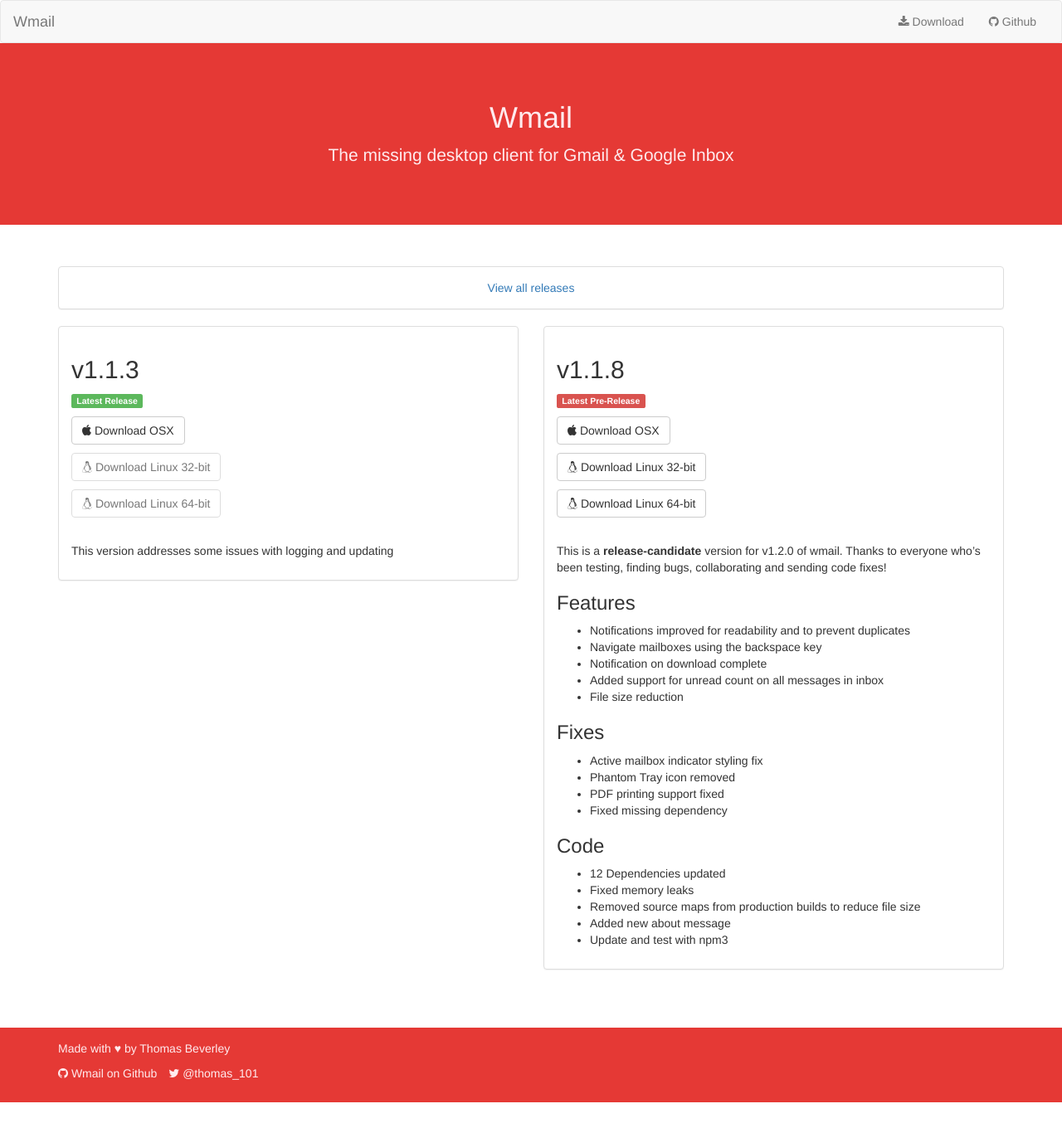
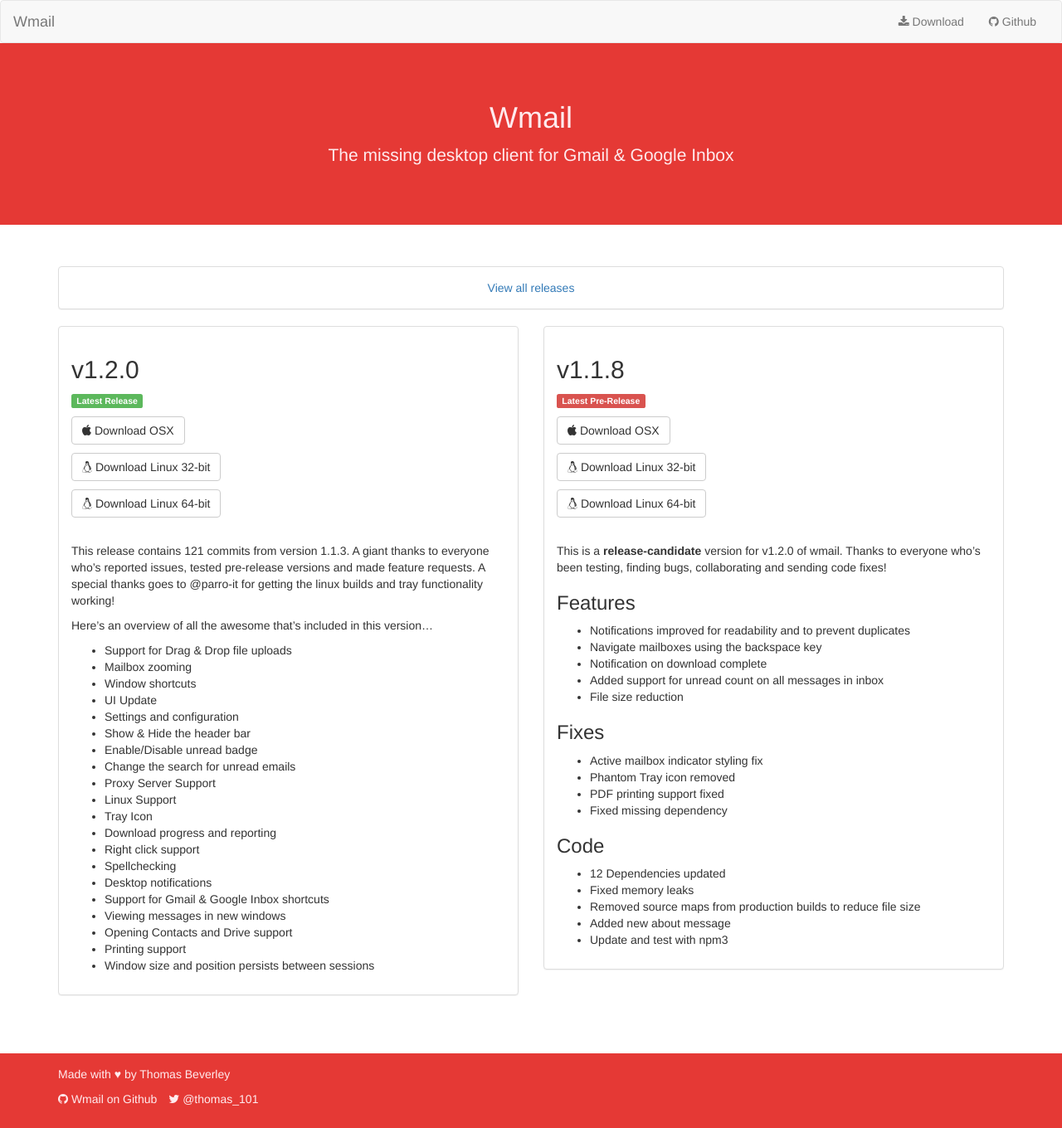
Before and after one commit to Thomas101/wmail, a Jekyll site: the page built from download.html, in a window 1280 px wide. Shown: the whole page at 83% size. Built offline with Jekyll 4.4.1, drawn with Linux system fonts in a browser that asks for light colours; before the commit the page ends 1329 px from its top, so only the background shows below that.

Commit message:
Added 1.2.0

```diff
--- a/_config.yml
+++ b/_config.yml
@@ -6,7 +6,7 @@
 # 'jekyll serve'. If you change this file, please restart the server process.
 
 # Site settings
-title:mail
+title: Wmail
 
 # Build settings
 markdown: kramdown
--- a/_includes/release_notes.md
+++ b/_includes/release_notes.md
@@ -1 +1,24 @@
-This version addresses some issues with logging and updating
+This release contains 121 commits from version 1.1.3. A giant thanks to everyone who's reported issues, tested pre-release versions and made feature requests. A special thanks goes to @parro-it for getting the linux builds and tray functionality working!
+
+Here's an overview of all the awesome that's included in this version...
+
+* Support for Drag & Drop file uploads
+* Mailbox zooming
+* Window shortcuts
+* UI Update
+* Settings and configuration
+ * Show & Hide the header bar
+ * Enable/Disable unread badge
+ * Change the search for unread emails
+* Proxy Server Support
+* Linux Support
+* Tray Icon
+* Download progress and reporting
+* Right click support
+* Spellchecking
+* Desktop notifications
+* Support for Gmail & Google Inbox shortcuts
+* Viewing messages in new windows
+* Opening Contacts and Drive support
+* Printing support
+* Window size and position persists between sessions
--- a/download.html
+++ b/download.html
@@ -1,7 +1,7 @@
 ---
 layout: default
-release_v: "v1.1.3"
-release_s: "1_1_3"
+release_v: "v1.2.0"
+release_s: "1_2_0"
 prerelease_v: "v1.1.8"
 prerelease_s: "1_1_8"
 ---
@@ -37,19 +37,19 @@
             <h2>{{ page.release_v }}</h2>
             <p><span class="label label-success">Latest Release</span></p>
             <p>
-              <a href="https://github.com/Thomas101/wmail/releases/download/v1.1.3/WMail_1_1_3.zip" class="btn btn-default">
+              <a href="https://github.com/Thomas101/wmail/releases/download/{{ page.release_v }}/WMail_{{ page.release_s }}_osx.zip" class="btn btn-default">
                 <span class="fa fa-apple"></span> Download OSX
               </a>
             </p>
 
             <p>
-              <a href="" class="btn btn-default" disabled>
+              <a href="https://github.com/Thomas101/wmail/releases/download/{{ page.release_v }}/WMail_{{ page.release_s }}_linux32_release.zip" class="btn btn-default">
                 <span class="fa fa-linux"></span> Download Linux 32-bit
               </a>
             </p>
 
             <p>
-              <a href="" class="btn btn-default" disabled>
+              <a href="https://github.com/Thomas101/wmail/releases/download/{{ page.release_v }}/WMail_{{ page.release_s }}_linux64.zip" class="btn btn-default">
                 <span class="fa fa-linux"></span> Download Linux 64-bit
               </a>
             </p>
```
Also changed, not shown: 1 other file.
